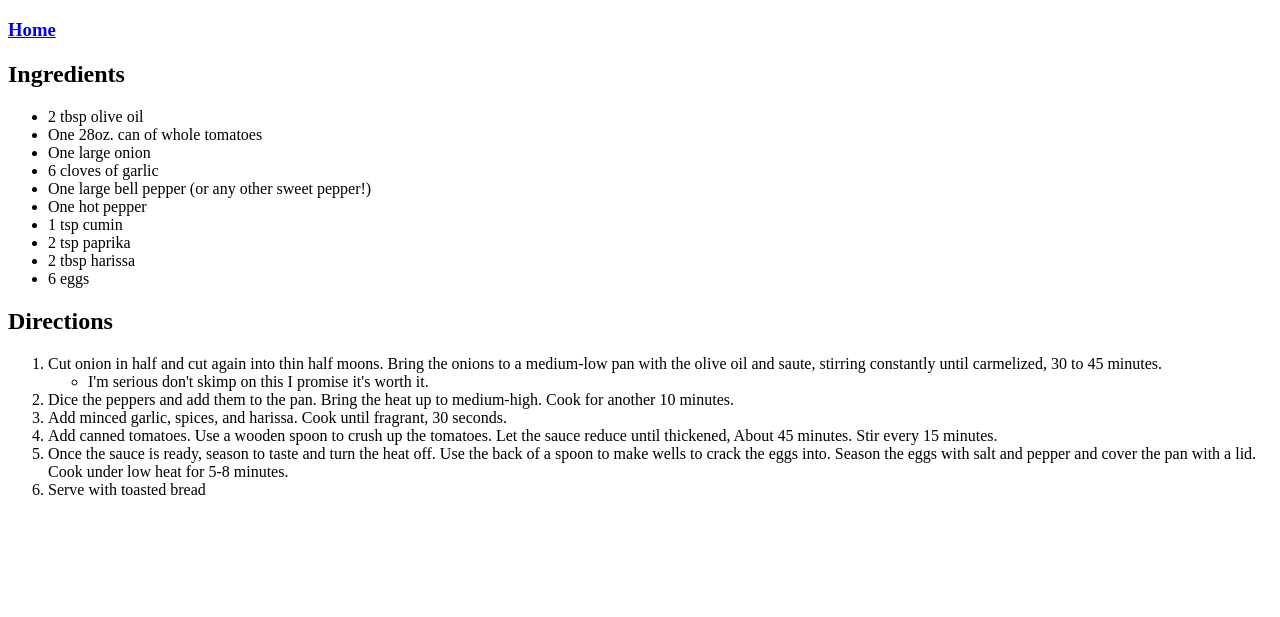
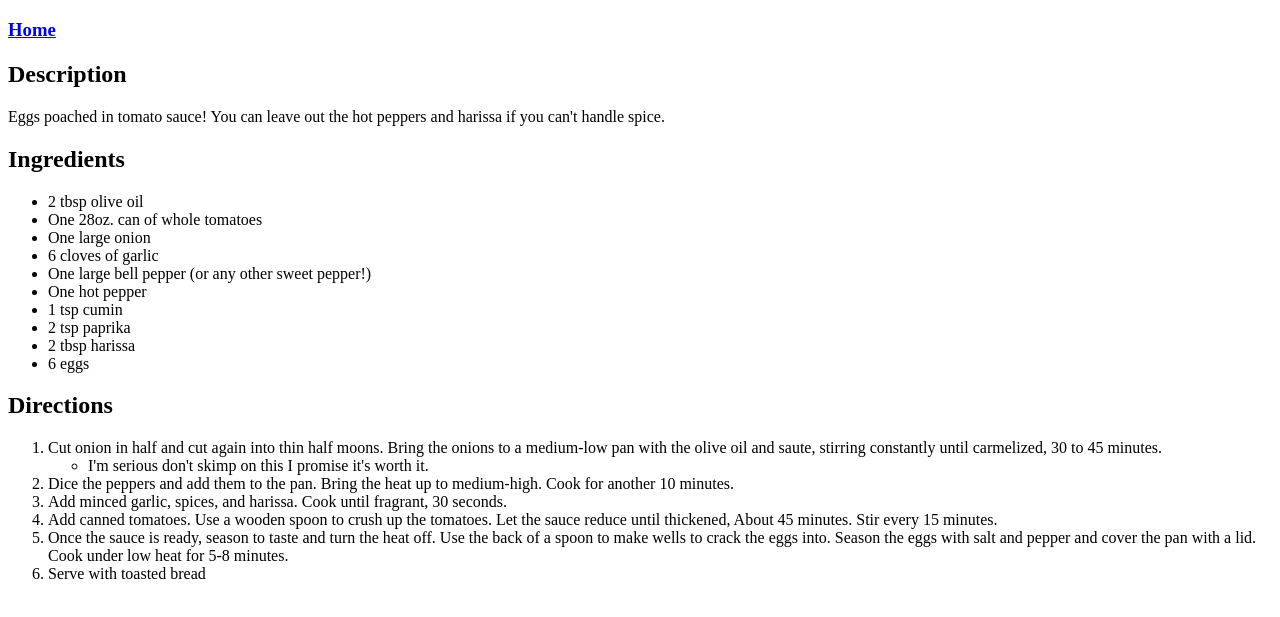
Before and after one commit to dan-almeida1/Odin-Recipes, a plain HTML site: page recipes/shakshuka.html in a window 1280 px wide. Shown: the part 61-678 px from the top of the page. Drawn offline with Linux system fonts and the light colour scheme.

Commit message:
added description

```diff
--- a/recipes/shakshuka.html
+++ b/recipes/shakshuka.html
@@ -6,6 +6,8 @@
     <body>
         <h1>Shakshuka (Eggs Poached in Tomato Sauce)</h1>
         <h3><a href="../index.html">Home</a></h3>
+        <h2>Description</h2>
+        <p>Eggs poached in tomato sauce! You can leave out the hot peppers and harissa if you can't handle spice.</p>
         <h2>Ingredients</h2>
         <ul>
             <li>2 tbsp olive oil</li>
```
